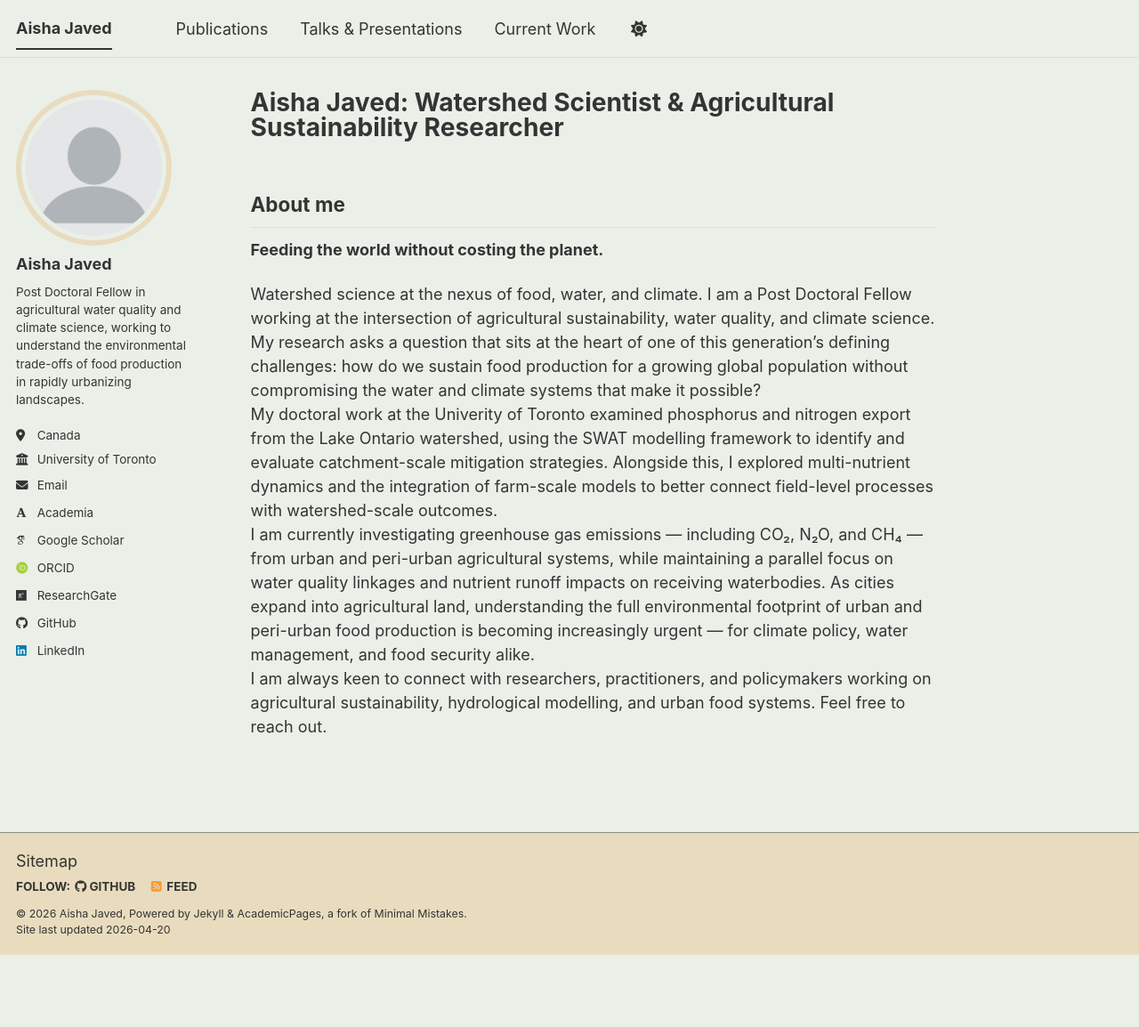
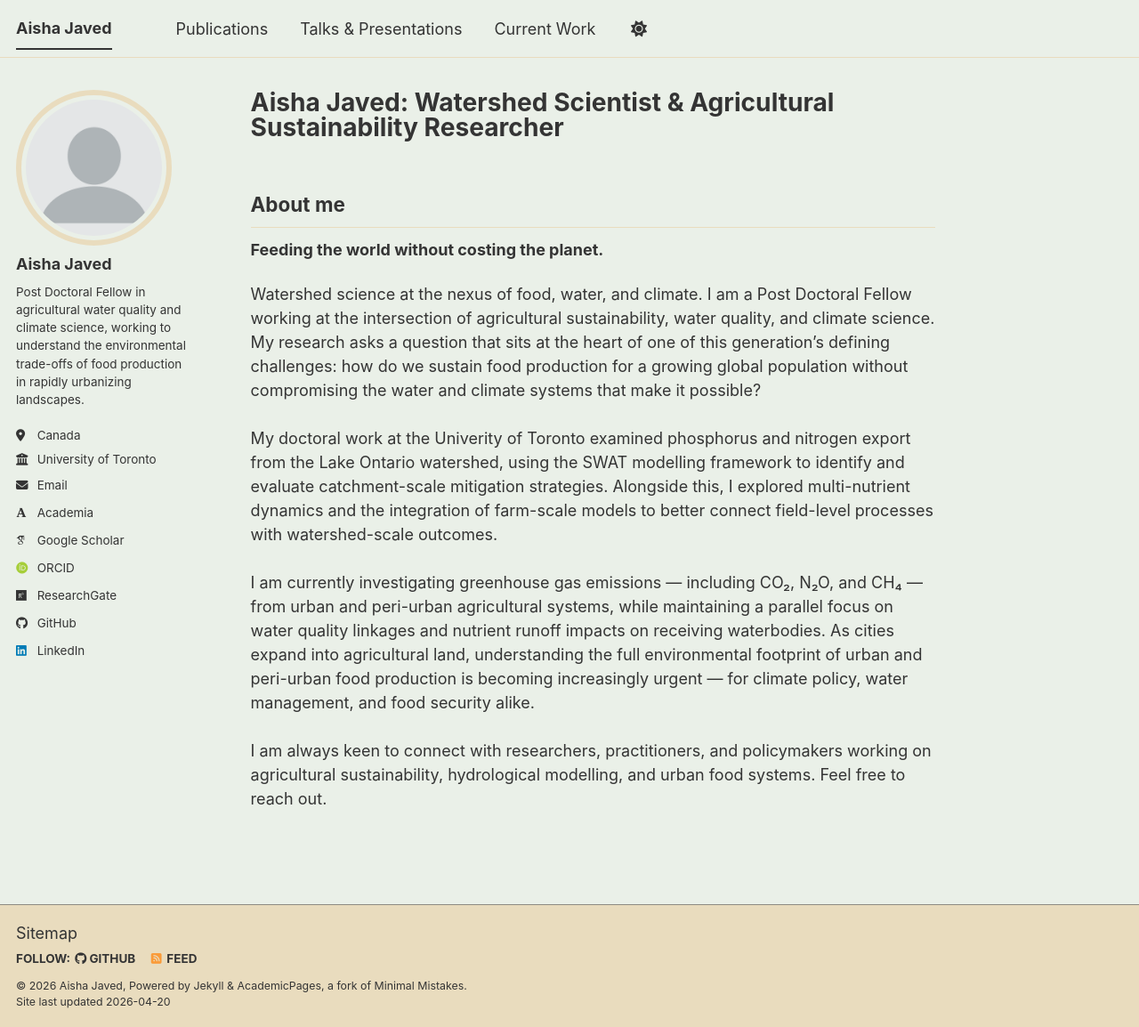
Before and after one commit to aishaj8/aishaj8.github.io, a Jekyll site: the page built from _pages/about.md, in a window 1280 px wide and 1154 px high. Shown: the whole window at 89% size. Built offline with Jekyll 4.4.1, drawn with Linux system fonts in a browser that asks for light colours; some web fonts are replaced; a script bundle is joined from its source files by our own code; library files that are not in the unit come from our copies.

Commit message:
added paragraph breaks to about page

```diff
--- a/_pages/about.md
+++ b/_pages/about.md
@@ -13,7 +13,7 @@
 **Feeding the world without costing the planet.**
 
 Watershed science at the nexus of food, water, and climate.
-I am a Post Doctoral Fellow working at the intersection of agricultural sustainability, water quality, and climate science. My research asks a question that sits at the heart of one of this generation's defining challenges: how do we sustain food production for a growing global population without compromising the water and climate systems that make it possible? <br>
-My doctoral work at the Univerity of Toronto examined phosphorus and nitrogen export from the Lake Ontario watershed, using the SWAT modelling framework to identify and evaluate catchment-scale mitigation strategies. Alongside this, I explored multi-nutrient dynamics and the integration of farm-scale models to better connect field-level processes with watershed-scale outcomes.<br>
-I am currently investigating greenhouse gas emissions — including CO₂, N₂O, and CH₄ — from urban and peri-urban agricultural systems, while maintaining a parallel focus on water quality linkages and nutrient runoff impacts on receiving waterbodies. As cities expand into agricultural land, understanding the full environmental footprint of urban and peri-urban food production is becoming increasingly urgent — for climate policy, water management, and food security alike.<br>
+I am a Post Doctoral Fellow working at the intersection of agricultural sustainability, water quality, and climate science. My research asks a question that sits at the heart of one of this generation's defining challenges: how do we sustain food production for a growing global population without compromising the water and climate systems that make it possible? <br> <br>
+My doctoral work at the Univerity of Toronto examined phosphorus and nitrogen export from the Lake Ontario watershed, using the SWAT modelling framework to identify and evaluate catchment-scale mitigation strategies. Alongside this, I explored multi-nutrient dynamics and the integration of farm-scale models to better connect field-level processes with watershed-scale outcomes.<br> <br>
+I am currently investigating greenhouse gas emissions — including CO₂, N₂O, and CH₄ — from urban and peri-urban agricultural systems, while maintaining a parallel focus on water quality linkages and nutrient runoff impacts on receiving waterbodies. As cities expand into agricultural land, understanding the full environmental footprint of urban and peri-urban food production is becoming increasingly urgent — for climate policy, water management, and food security alike.<br> <br>
 I am always keen to connect with researchers, practitioners, and policymakers working on agricultural sustainability, hydrological modelling, and urban food systems. Feel free to reach out.
```
